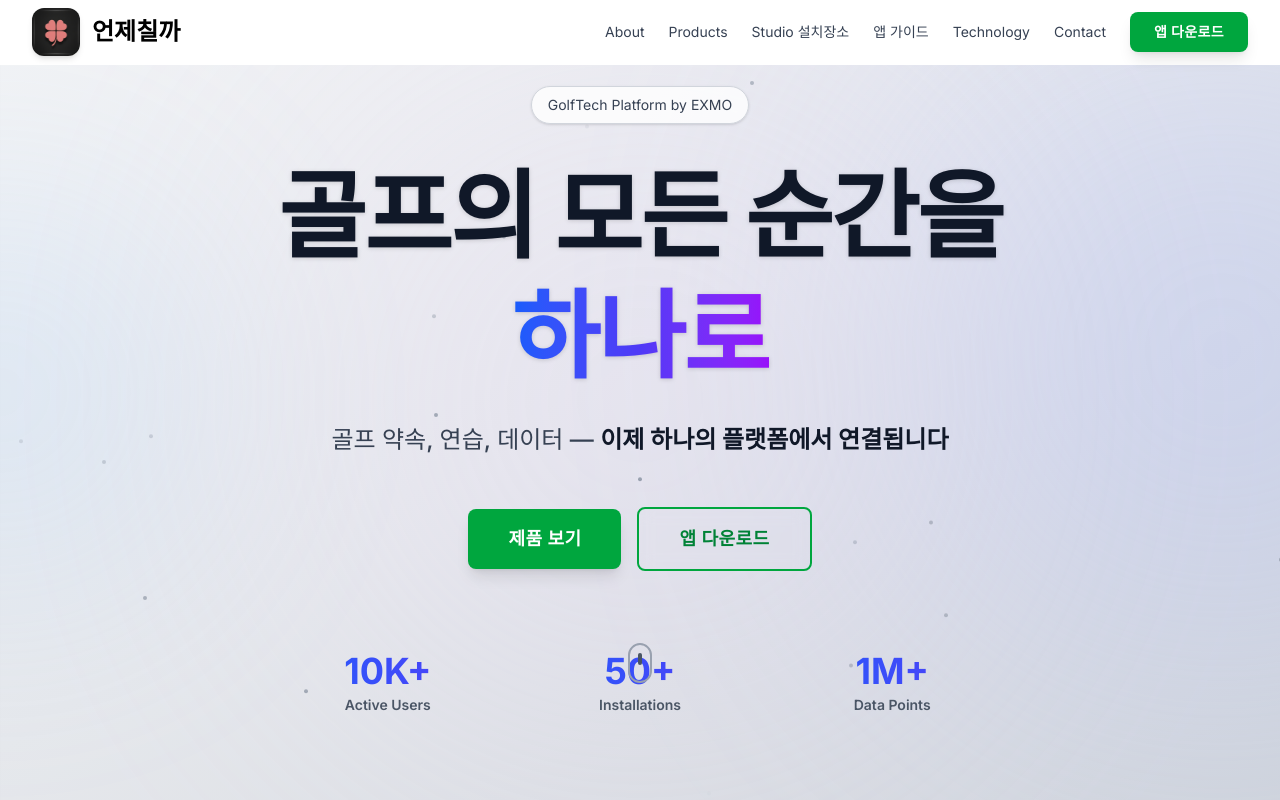
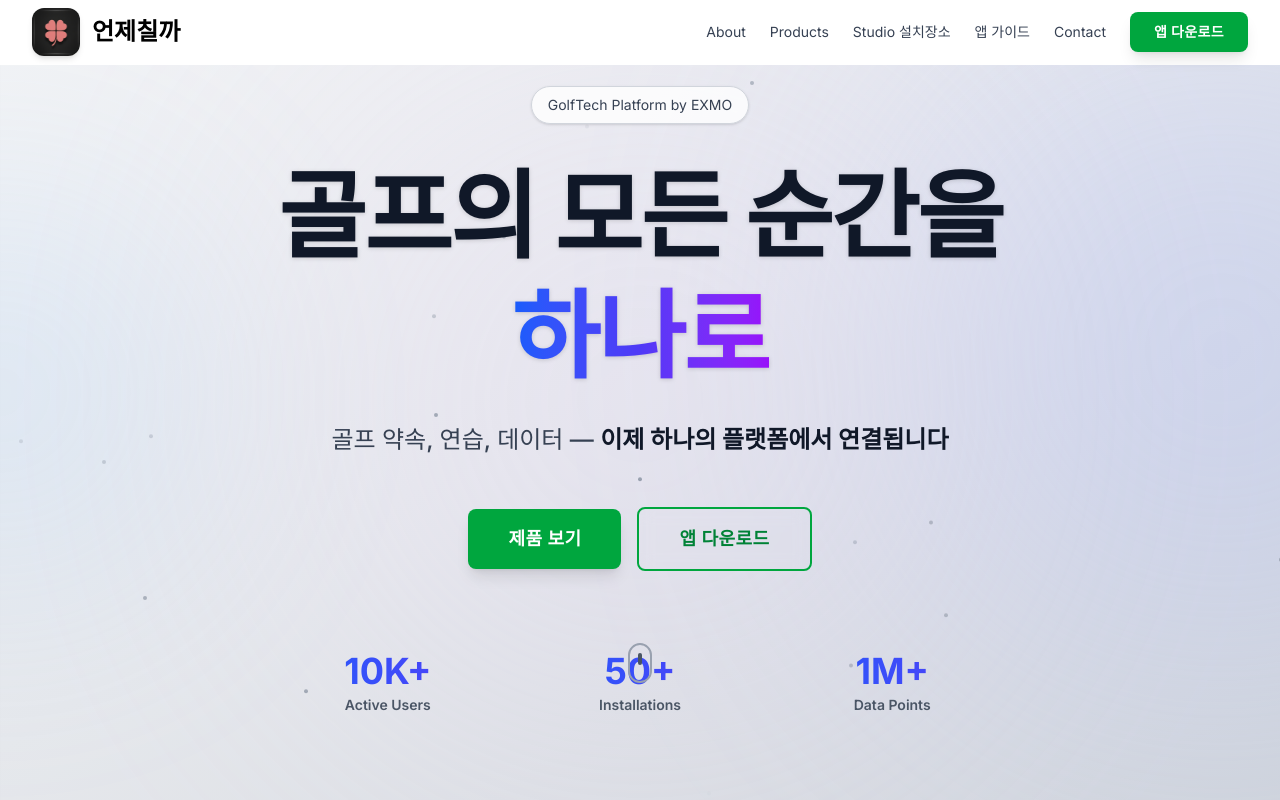
Before and after one commit to BAE-EXMO/ddadang, a Next.js app: page / in a window 1280 px wide. Shown: the top 800 px of the page. Built offline with nearby package versions, Linux system fonts and the light colour scheme; a web font is replaced by a local one.

Commit message:
Remove Technology and Ecosystem sections

```diff
--- a/app/page.tsx
+++ b/app/page.tsx
@@ -7,8 +7,6 @@ import VisionSection from '@/components/sections/VisionSection';
 import ProductSection from '@/components/sections/ProductSection';
 import StudioLocationSection from '@/components/sections/StudioLocationSection';
 import AppGuideSection from '@/components/sections/AppGuideSection';
-import TechnologySection from '@/components/sections/TechnologySection';
-import EcosystemSection from '@/components/sections/EcosystemSection';
 import StorySection from '@/components/sections/StorySection';
 import CTASection from '@/components/sections/CTASection';
 
@@ -22,8 +20,6 @@ export default function Home() {
         <ProductSection />
         <StudioLocationSection />
         <AppGuideSection />
-        <TechnologySection />
-        <EcosystemSection />
         <StorySection />
         <CTASection />
       </main>
--- a/components/ui/Footer.tsx
+++ b/components/ui/Footer.tsx
@@ -4,8 +4,8 @@ export default function Footer() {
   const quickLinks = [
     { name: 'About', href: '#about' },
     { name: 'Products', href: '#products' },
-    { name: 'Technology', href: '#technology' },
-    { name: 'Ecosystem', href: '#ecosystem' },
+    { name: 'Studio 설치장소', href: '#studio-locations' },
+    { name: '앱 가이드', href: '#app' },
     { name: 'Contact', href: '#contact' },
   ];
 
--- a/components/ui/Header.tsx
+++ b/components/ui/Header.tsx
@@ -21,7 +21,6 @@ export default function Header() {
     { name: 'Products', href: '#products' },
     { name: 'Studio 설치장소', href: '#studio-locations' },
     { name: '앱 가이드', href: '#app' },
-    { name: 'Technology', href: '#technology' },
     { name: 'Contact', href: '#contact' },
   ];
 
```
